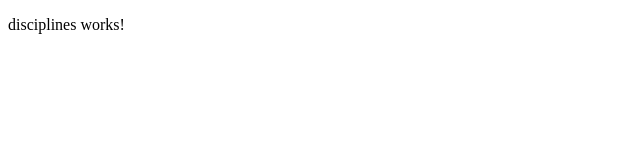
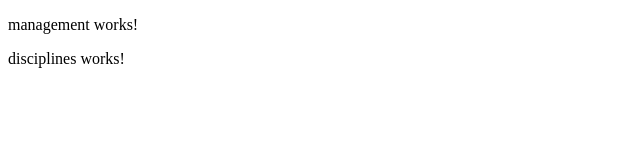
Before and after one commit to MicroservicesScheduly/Scheduly, an Angular app in the folder Client/: page /management/disciplines in a window 1280 px wide. Shown: the top 160 px of the page, without its empty margins (0-640 px from the left). Built offline with nearby package versions, Linux system fonts and the light colour scheme.

Commit message:
Change routing and add main management-page

```diff
--- a/Client/src/app/modules/management/management.module.ts
+++ b/Client/src/app/modules/management/management.module.ts
@@ -3,10 +3,12 @@ import { NgModule } from '@angular/core';
 import { BrowserModule } from '@angular/platform-browser';
 import { DisciplinesComponent } from './disciplines/disciplines.component';
 import { ManagementRoutingModule } from './management-routing.module';
+import { ManagementPageComponent } from './management/management-page.component';
 
 @NgModule({
   declarations: [
-    DisciplinesComponent
+    DisciplinesComponent,
+    ManagementPageComponent,
   ],
   imports: [
     CommonModule,
--- /dev/null
+++ b/Client/src/app/modules/management/management/management-page.component.html
@@ -0,0 +1,2 @@
+<p>management works!</p>
+<router-outlet></router-outlet>
--- /dev/null
+++ b/Client/src/app/modules/management/management/management-page.component.ts
@@ -0,0 +1,15 @@
+import { Component, OnInit } from '@angular/core';
+
+@Component({
+  selector: 'app-management-page',
+  templateUrl: './management-page.component.html',
+  styleUrls: ['./management-page.component.css']
+})
+export class ManagementPageComponent implements OnInit {
+
+  constructor() { }
+
+  ngOnInit(): void {
+  }
+
+}
```
Also changed, not shown: Client/src/app/modules/management/management-routing.module.ts (+16 -10 lines), Client/src/app/modules/management/disciplines/disciplines.component.html (line endings or trailing spaces), Client/src/app/modules/management/management/management-page.component.css (added).
